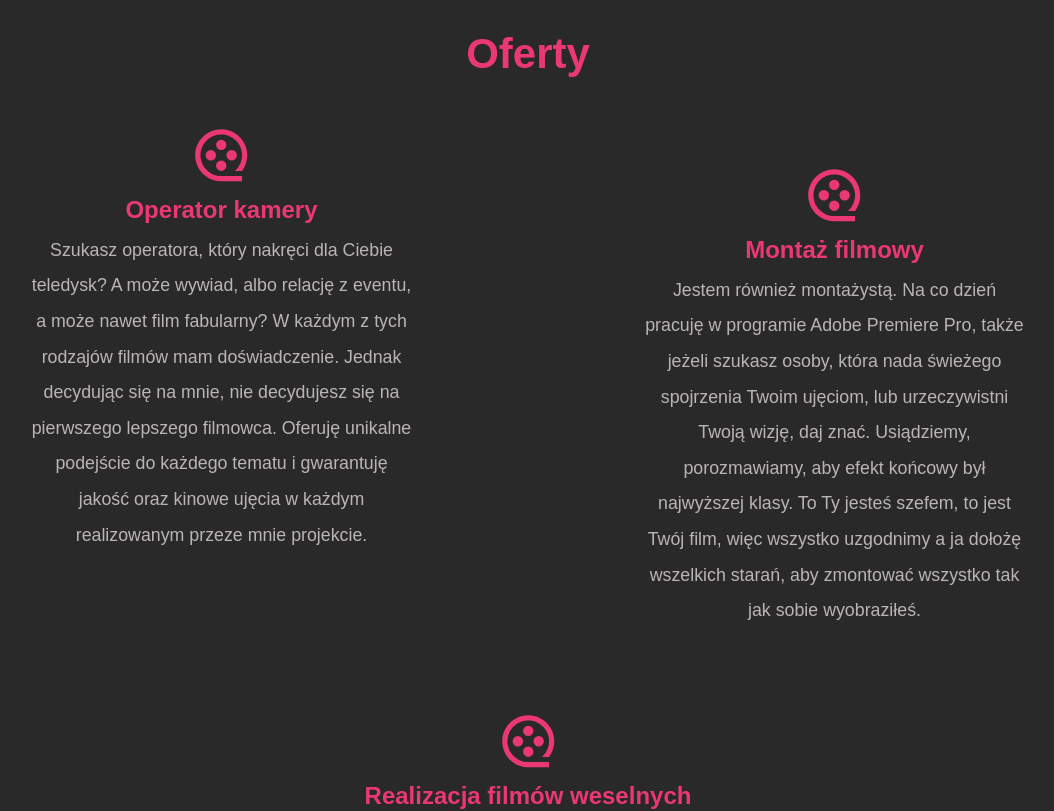
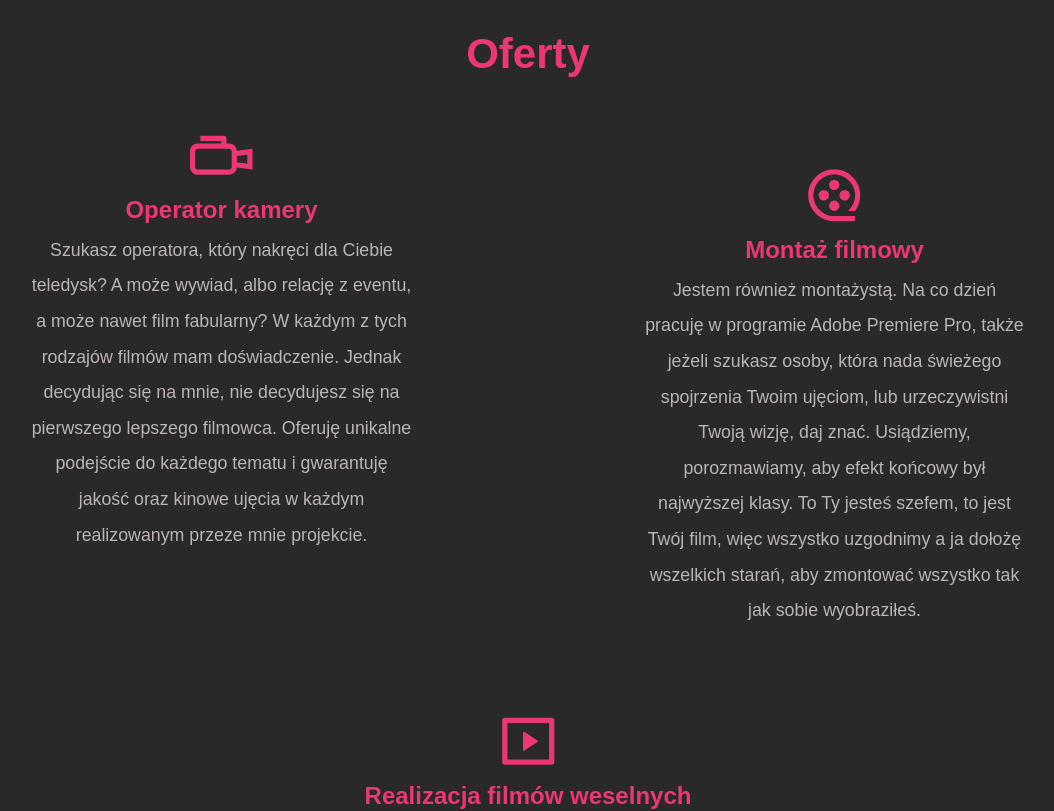
Before and after one commit to RadWEB2000/filip-bukowiecki, a Next.js app: page / in a window 1280 px wide. Shown: the part 2840-3651 px from the top of the page, without its empty margins (112-1166 px from the left). Built offline with nearby package versions, Linux system fonts and the light colour scheme.

Commit message:
update offer icons

```diff
--- a/content/content.tsx
+++ b/content/content.tsx
@@ -1,5 +1,6 @@
-import { CgMail, CgSmartphone } from 'react-icons/cg';
-import {RiFacebookFill, RiInstagramLine, RiMovie2Line, RiYoutubeFill} from 'react-icons/ri';
+import { CgCamera, CgMail, CgSmartphone } from 'react-icons/cg';
+import {RiFacebookFill, RiInstagramLine, RiMovieLine,RiMovie2Line, RiYoutubeFill} from 'react-icons/ri';
+
 export const content = {
     seo:{
         title:'Filip Bukowiecki - operator kamery, montażysta filmowy, Poznań',
@@ -40,7 +41,7 @@ export const content = {
         title:'Oferty',
         cards:[
             {
-                icon:<RiMovie2Line/>,
+                icon:<CgCamera/>,
                 title:'Operator kamery',
                 content:`Szukasz operatora, który nakręci dla Ciebie teledysk? A może wywiad, albo relację z eventu, a może nawet film fabularny? W każdym z tych rodzajów filmów mam doświadczenie. Jednak decydując się na mnie, nie decydujesz się na pierwszego lepszego filmowca. Oferuję unikalne podejście do każdego tematu i gwarantuję jakość oraz kinowe ujęcia w każdym realizowanym przeze mnie projekcie. `
             },
@@ -51,7 +52,7 @@ export const content = {
                 To Ty jesteś szefem, to jest Twój film, więc wszystko uzgodnimy a ja dołożę wszelkich starań, aby zmontować wszystko tak jak sobie wyobraziłeś.`
             },
             {
-                icon:<RiMovie2Line/>,
+                icon:<RiMovieLine/>,
                 title:'Realizacja filmów weselnych',
                 content:`Ślub to dla wielu najważniejszy dzień w życiu, dlatego też klienci chcą aby był jak najlepiej uwieczniony. Oferuję nowoczesne i oryginalne podejście. Jeżeli nie interesuje cię 3 godzinny film nagrany z jednej perspektywy, jeżeli szukasz nowoczesnego filmu, który będzie piękną pamiątką z wesela, a teledysk będzie artystycznym odzwierciedleniem waszych charakterów`
             },
```
